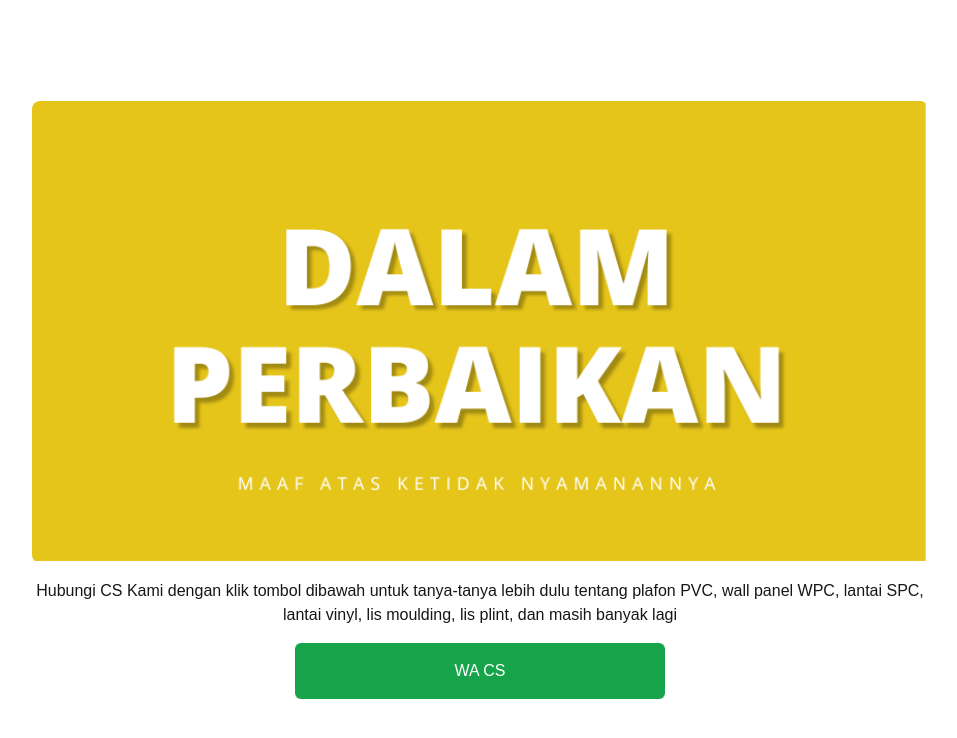
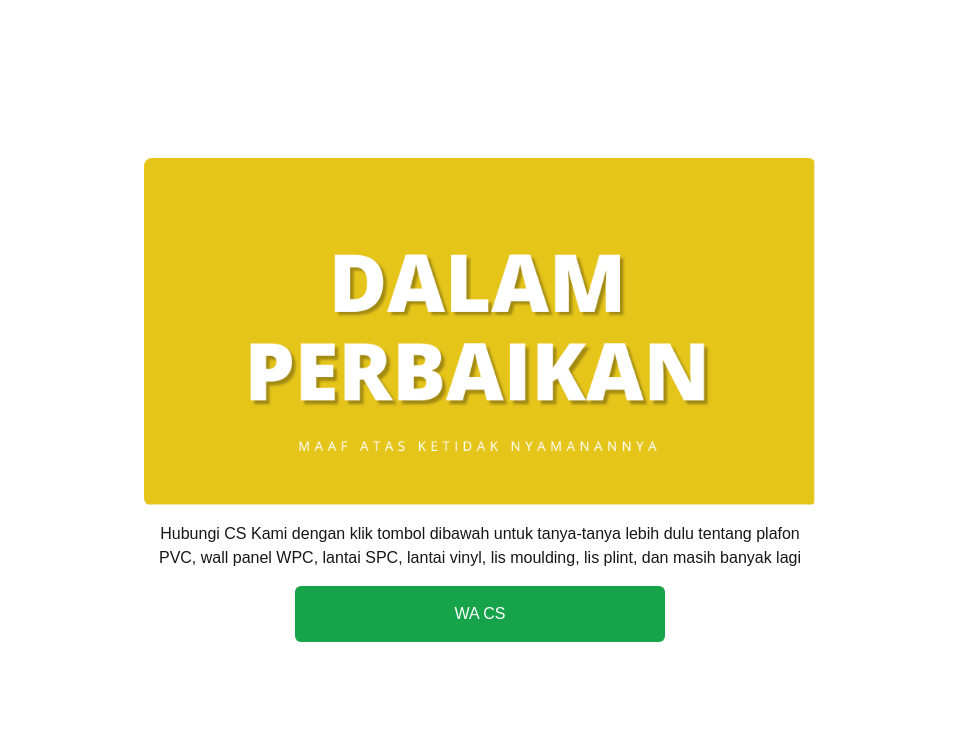
Before and after one commit to guntekhunter/pevesindo-backup, a Next.js app: page / in a window 1280 px wide. Shown: the top 738 px of the page, without its empty margins (160-1117 px from the left). Built offline with nearby package versions, Linux system fonts and the light colour scheme.

Commit message:
fead: fix margin

```diff
--- a/app/page.js
+++ b/app/page.js
@@ -6,7 +6,8 @@ export default function Home() {
     window.location.href = 'https://api.whatsapp.com/send?phone=6281330082008&text=Halo,%20pevesindo.co.id%20saya%20berminat%20dengan%20plafon%20pvc%20dari%20Pevesindo';
   };
   return (
-    <div className="w-full h-[100vh] justify-center align-middle items-center flex">
+    <div className="w-full h-[100vh] justify-center align-middle items-center flex p-[10rem]">
+      <div>
         <div className="space-y-[1rem]">
           <div className="w-full flex justify-center">
             <img
@@ -21,7 +22,7 @@ export default function Home() {
           <div className="w-full flex justify-center">
             <button onClick={handleClick} className="bg-green-600 text-white py-[1rem] px-[10rem] rounded-md transition-colors duration-300 hover:bg-green-500 " link="" >WA CS</button>
           </div>
-
+        </div>
       </div>
     </div>
   );
```
Lines whose indentation alone changed are shown as unchanged.
